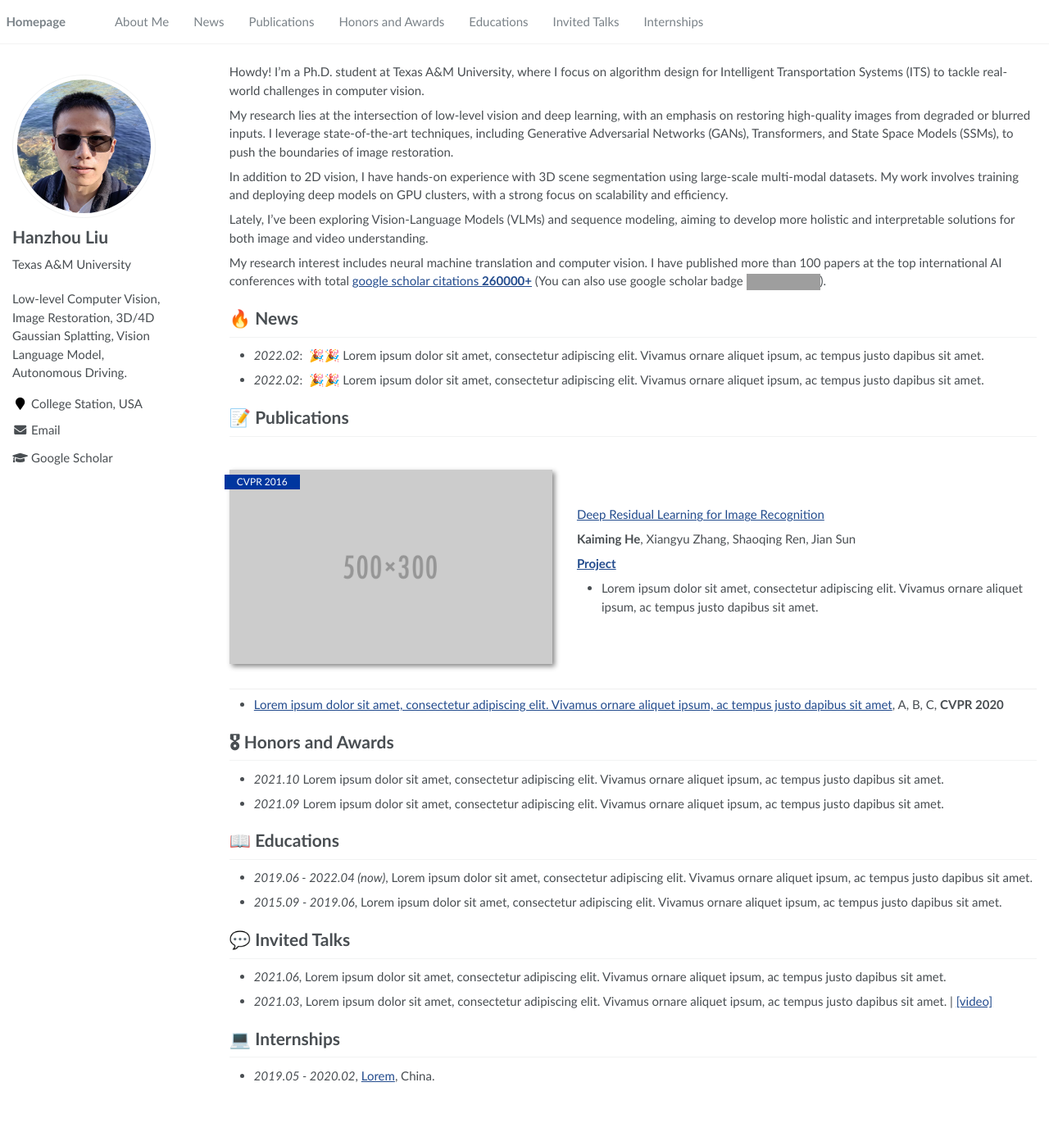
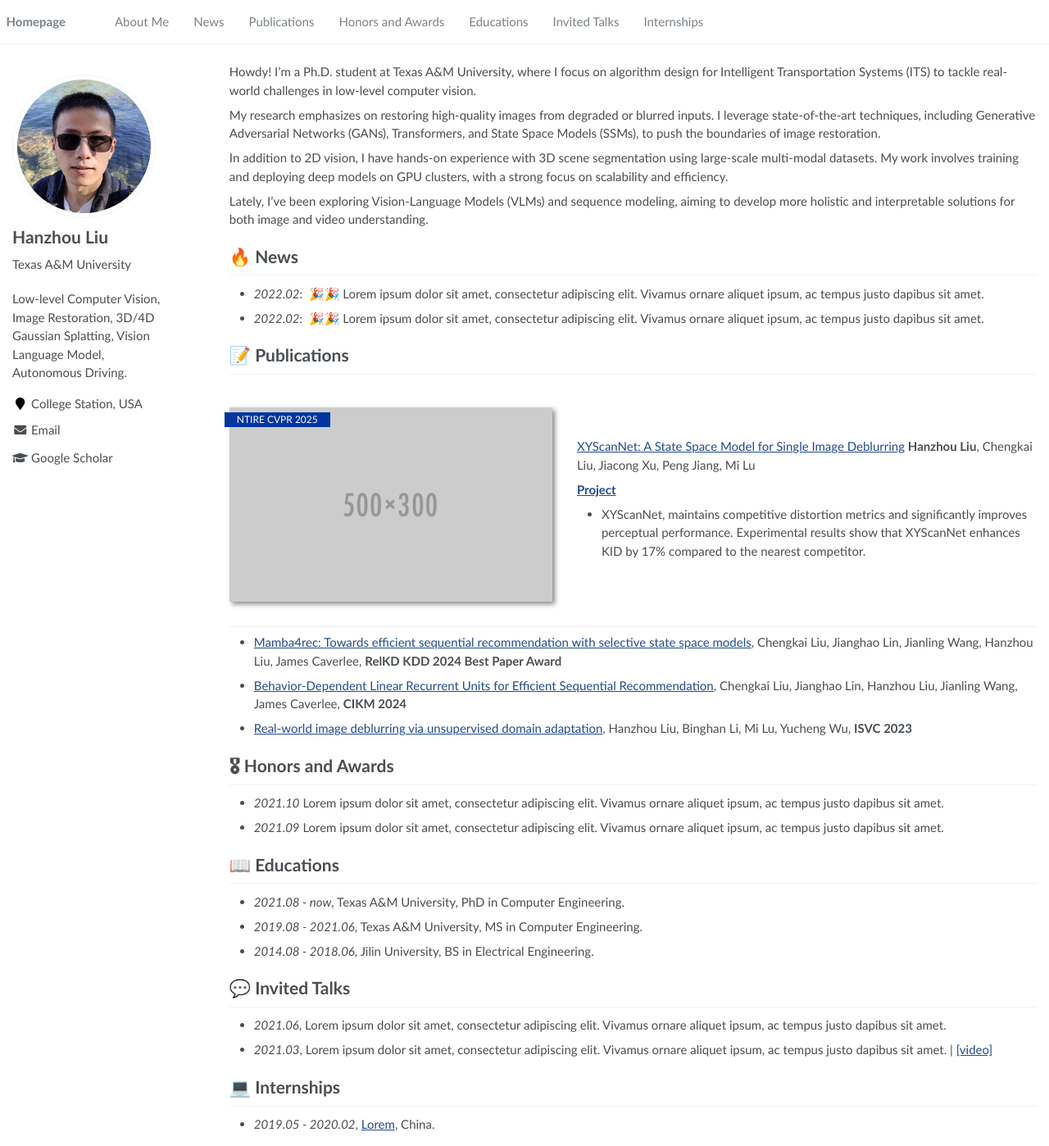
Before and after one commit to HanzhouLiu/hanzhouliu.github.io, a Jekyll site: the page built from _pages/about.md, in a window 1280 px wide and 1398 px high. Shown: the whole window at 82% size. Built offline with Jekyll 4.4.1, drawn with Linux system fonts in a browser that asks for light colours; grey boxes are pictures that could not be loaded.

Commit message:
about me

```diff
--- a/_pages/about.md
+++ b/_pages/about.md
@@ -17,16 +17,16 @@ redirect_from:
 
 <span class='anchor' id='about-me'></span>
 
-Howdy! I’m a Ph.D. student at Texas A&M University, where I focus on algorithm design for Intelligent Transportation Systems (ITS) to tackle real-world challenges in computer vision.
+Howdy! I’m a Ph.D. student at Texas A&M University, where I focus on algorithm design for Intelligent Transportation Systems (ITS) to tackle real-world challenges in low-level computer vision.
 
-My research lies at the intersection of low-level vision and deep learning, with an emphasis on restoring high-quality images from degraded or blurred inputs. I leverage state-of-the-art techniques, including Generative Adversarial Networks (GANs), Transformers, and State Space Models (SSMs), to push the boundaries of image restoration.
+My research emphasizes on restoring high-quality images from degraded or blurred inputs. I leverage state-of-the-art techniques, including Generative Adversarial Networks (GANs), Transformers, and State Space Models (SSMs), to push the boundaries of image restoration.
 
 In addition to 2D vision, I have hands-on experience with 3D scene segmentation using large-scale multi-modal datasets. My work involves training and deploying deep models on GPU clusters, with a strong focus on scalability and efficiency.
 
 Lately, I’ve been exploring Vision-Language Models (VLMs) and sequence modeling, aiming to develop more holistic and interpretable solutions for both image and video understanding.
 
-My research interest includes neural machine translation and computer vision. I have published more than 100 papers at the top international AI conferences with total <a href='https://scholar.google.com/citations?user=DhtAFkwAAAAJ'>google scholar citations <strong><span id='total_cit'>260000+</span></strong></a> (You can also use google scholar badge <a href='https://scholar.google.com/citations?user=DhtAFkwAAAAJ'><img src="https://img.shields.io/endpoint?url={{ url | url_encode }}&logo=Google%20Scholar&labelColor=f6f6f6&color=9cf&style=flat&label=citations"></a>).
-
+<!--My research interest includes neural machine translation and computer vision. I have published more than 100 papers at the top international AI conferences with total <a href='https://scholar.google.com/citations?user=DhtAFkwAAAAJ'>google scholar citations <strong><span id='total_cit'>260000+</span></strong></a> (You can also use google scholar badge <a href='https://scholar.google.com/citations?user=DhtAFkwAAAAJ'><img src="https://img.shields.io/endpoint?url={{ url | url_encode }}&logo=Google%20Scholar&labelColor=f6f6f6&color=9cf&style=flat&label=citations"></a>).
+-->
 
 # 🔥 News
 - *2022.02*: &nbsp;🎉🎉 Lorem ipsum dolor sit amet, consectetur adipiscing elit. Vivamus ornare aliquet ipsum, ac tempus justo dapibus sit amet.
@@ -34,27 +34,31 @@ My research interest includes neural machine translation and computer vision. I
 
 # 📝 Publications
 
-<div class='paper-box'><div class='paper-box-image'><div><div class="badge">CVPR 2016</div><img src='images/500x300.png' alt="sym" width="100%"></div></div>
+<div class='paper-box'><div class='paper-box-image'><div><div class="badge">NTIRE CVPR 2025</div><img src='images/500x300.png' alt="sym" width="100%"></div></div>
 <div class='paper-box-text' markdown="1">
 
-[Deep Residual Learning for Image Recognition](https://openaccess.thecvf.com/content_cvpr_2016/papers/He_Deep_Residual_Learning_CVPR_2016_paper.pdf)
+[XYScanNet: A State Space Model for Single Image Deblurring](https://arxiv.org/pdf/2412.10338)
+**Hanzhou Liu**, Chengkai Liu, Jiacong Xu, Peng Jiang, Mi Lu
 
-**Kaiming He**, Xiangyu Zhang, Shaoqing Ren, Jian Sun
-
-[**Project**](https://scholar.google.com/citations?view_op=view_citation&hl=zh-CN&user=DhtAFkwAAAAJ&citation_for_view=DhtAFkwAAAAJ:ALROH1vI_8AC) <strong><span class='show_paper_citations' data='DhtAFkwAAAAJ:ALROH1vI_8AC'></span></strong>
-- Lorem ipsum dolor sit amet, consectetur adipiscing elit. Vivamus ornare aliquet ipsum, ac tempus justo dapibus sit amet.
+[**Project**](https://github.com/HanzhouLiu/XYScanNet) <strong><span class='show_paper_citations' data='DhtAFkwAAAAJ:ALROH1vI_8AC'></span></strong>
+- XYScanNet, maintains competitive distortion metrics and significantly improves perceptual performance. Experimental results show that XYScanNet enhances KID by 17% compared to the nearest competitor.
 </div>
 </div>
 
-- [Lorem ipsum dolor sit amet, consectetur adipiscing elit. Vivamus ornare aliquet ipsum, ac tempus justo dapibus sit amet](https://github.com), A, B, C, **CVPR 2020**
+- [Mamba4rec: Towards efficient sequential recommendation with selective state space models](https://github.com/chengkai-liu/Mamba4Rec), Chengkai Liu, Jianghao Lin, Jianling Wang, Hanzhou Liu, James Caverlee, **RelKD KDD 2024 Best Paper Award**
+
+- [Behavior-Dependent Linear Recurrent Units for Efficient Sequential Recommendation](https://github.com/chengkai-liu/RecBLR), Chengkai Liu, Jianghao Lin, Hanzhou Liu, Jianling Wang, James Caverlee, **CIKM 2024**
+
+- [Real-world image deblurring via unsupervised domain adaptation](https://link.springer.com/chapter/10.1007/978-3-031-47966-3_12), Hanzhou Liu, Binghan Li, Mi Lu, Yucheng Wu, **ISVC 2023**
 
 # 🎖 Honors and Awards
 - *2021.10* Lorem ipsum dolor sit amet, consectetur adipiscing elit. Vivamus ornare aliquet ipsum, ac tempus justo dapibus sit amet.
 - *2021.09* Lorem ipsum dolor sit amet, consectetur adipiscing elit. Vivamus ornare aliquet ipsum, ac tempus justo dapibus sit amet.
 
 # 📖 Educations
-- *2019.06 - 2022.04 (now)*, Lorem ipsum dolor sit amet, consectetur adipiscing elit. Vivamus ornare aliquet ipsum, ac tempus justo dapibus sit amet.
-- *2015.09 - 2019.06*, Lorem ipsum dolor sit amet, consectetur adipiscing elit. Vivamus ornare aliquet ipsum, ac tempus justo dapibus sit amet.
+- *2021.08 - now*, Texas A&M University, PhD in Computer Engineering.
+- *2019.08 - 2021.06*, Texas A&M University, MS in Computer Engineering.
+- *2014.08 - 2018.06*, Jilin University, BS in Electrical Engineering.
 
 # 💬 Invited Talks
 - *2021.06*, Lorem ipsum dolor sit amet, consectetur adipiscing elit. Vivamus ornare aliquet ipsum, ac tempus justo dapibus sit amet.
```
